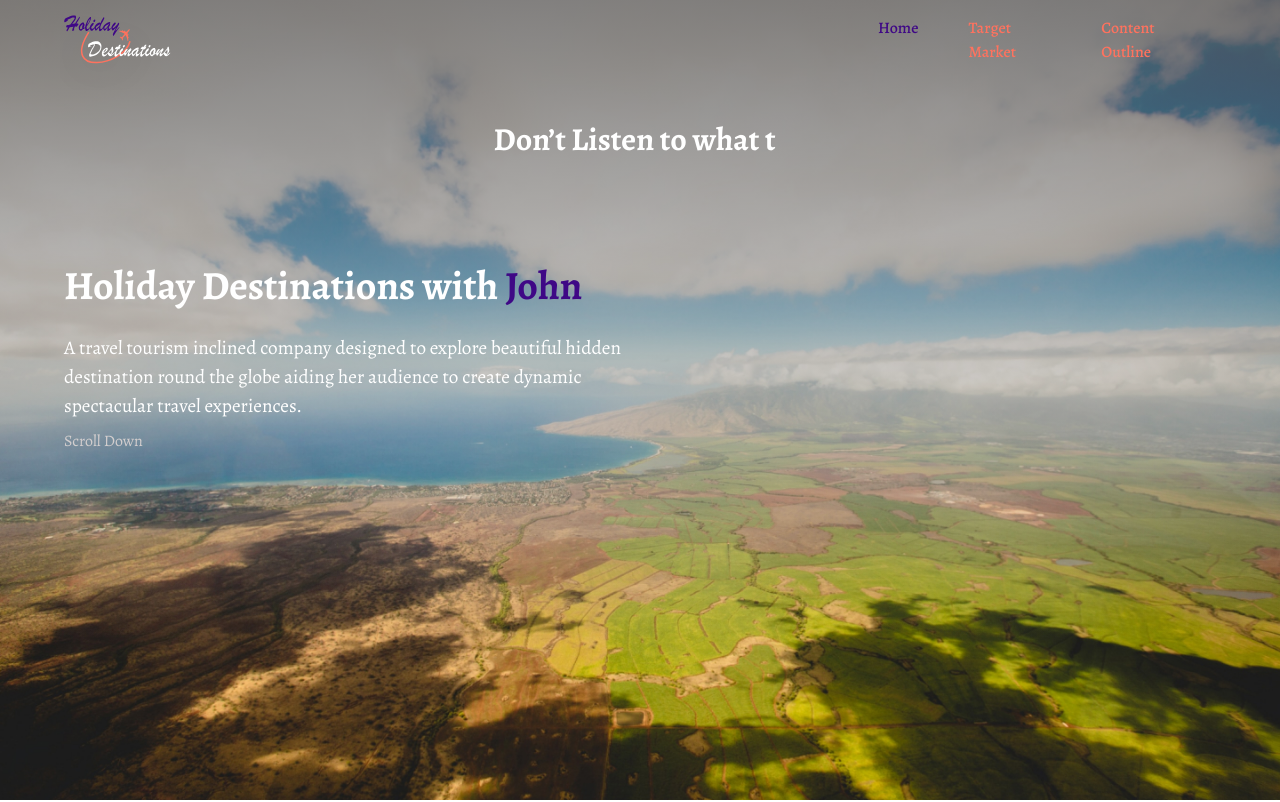
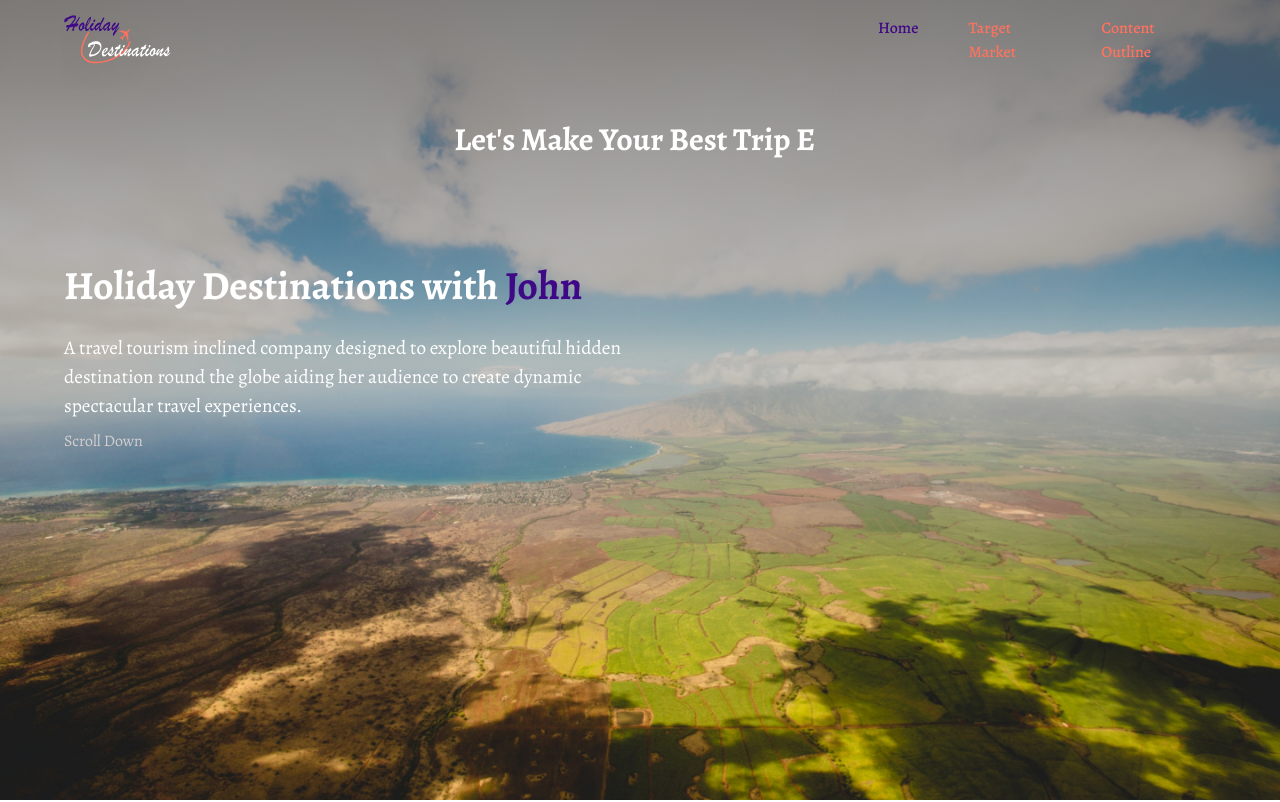
Before and after one commit to rigAITe/Holiday-Destination, a React (Create React App) app: page / in a window 1280 px wide. Shown: the top 802 px of the page. Built offline with nearby package versions, Linux system fonts and the light colour scheme.

Commit message:
make it better

```diff
--- a/src/components/mainHeader.js
+++ b/src/components/mainHeader.js
@@ -10,7 +10,7 @@ const MainHeader = () => {
             <div className="inner-header">
                 <div className="reveal">
                     <h2><Typical
-                        steps={["Let's Make Your Best Trip Ever", 1000,' Don’t Listen to what they say, Go see ', 3000]}
+                        steps={[" ", 1000,"Let's Make Your Best Trip Ever", 3000]}
                         loop={Infinity}
                         // wrapper="p"
                         />
```
Also changed, not shown: 1 other file (tests, documents, lock files or other folders).
